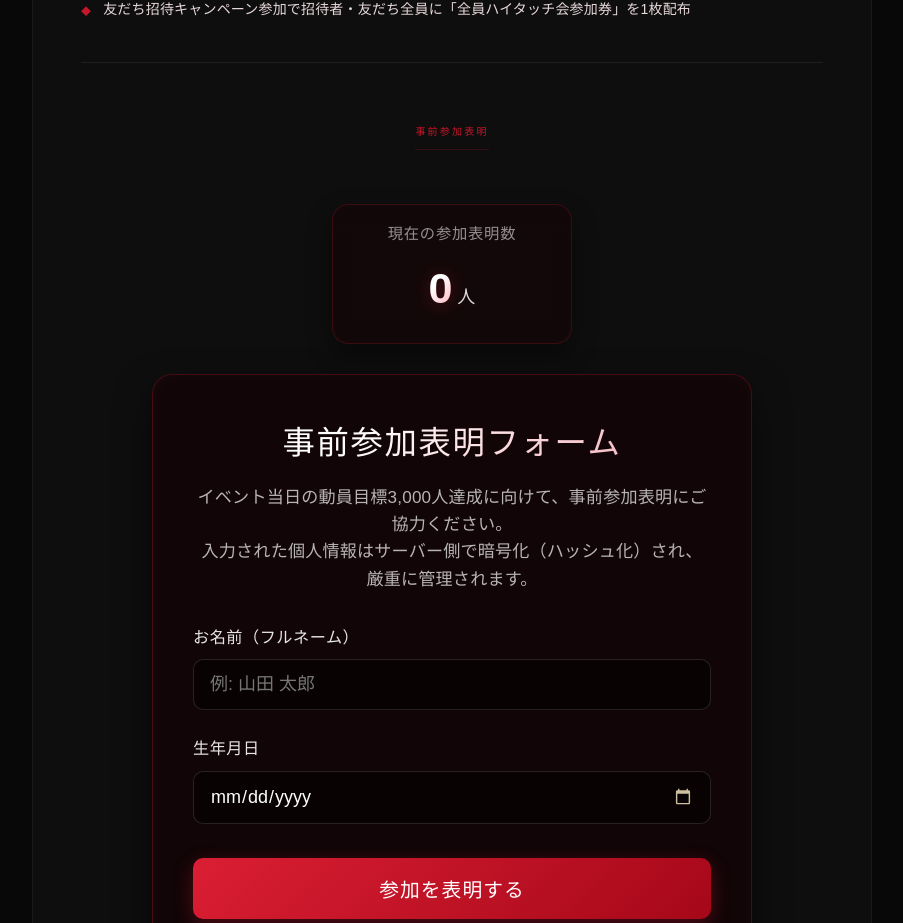
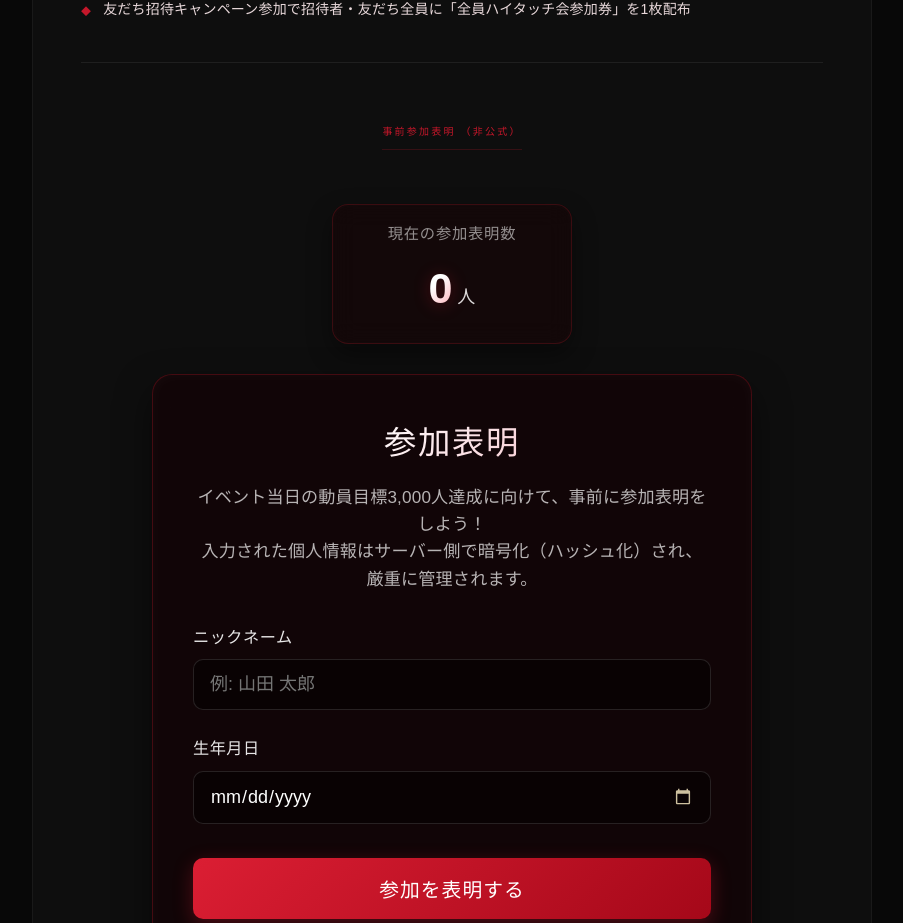
Before and after one commit to liverHawk/iwsp, a React (Vite) app: page / in a window 1280 px wide. Shown: the part 2078-3001 px from the top of the page, without its empty margins (188-1091 px from the left). Built offline with nearby package versions, Linux system fonts and the light colour scheme; no server answers.

Commit message:
fix: resolve rendering issues for attend section component in AttendSection.tsx

```diff
--- a/src/components/AttendSection.tsx
+++ b/src/components/AttendSection.tsx
@@ -76,7 +76,7 @@ export default function AttendSection() {
 
     // バリデーション
     if (!name.trim()) {
-      setErrorMsg("お名前を入力してください。");
+      setErrorMsg("ニックネームを入力してください。");
       return;
     }
     if (!birthday) {
@@ -136,7 +136,7 @@ export default function AttendSection() {
 
   return (
     <section className="section attend-section-wrap" id="attendance-section">
-      <SectionLabel accent>事前参加表明</SectionLabel>
+      <SectionLabel accent>事前参加表明 （非公式）</SectionLabel>
 
       <div className="attend-container">
         {/* 参加表明の統計掲示ボード */}
@@ -190,16 +190,16 @@ export default function AttendSection() {
         ) : (
           /* 未登録状態のUI（入力フォーム） */
           <div className="attend-card form-card">
-            <h3 className="attend-form-title">事前参加表明フォーム</h3>
+            <h3 className="attend-form-title">参加表明</h3>
             <p className="attend-form-desc">
-              イベント当日の動員目標3,000人達成に向けて、事前参加表明にご協力ください。<br />
+              イベント当日の動員目標3,000人達成に向けて、事前に参加表明をしよう！<br />
               入力された個人情報はサーバー側で暗号化（ハッシュ化）され、厳重に管理されます。
             </p>
 
             <form onSubmit={handleSubmit} className="attend-form">
               <div className="form-group">
                 <label htmlFor="attendee-name" className="form-label">
-                  お名前（フルネーム）
+                  ニックネーム
                 </label>
                 <input
                   id="attendee-name"
```
